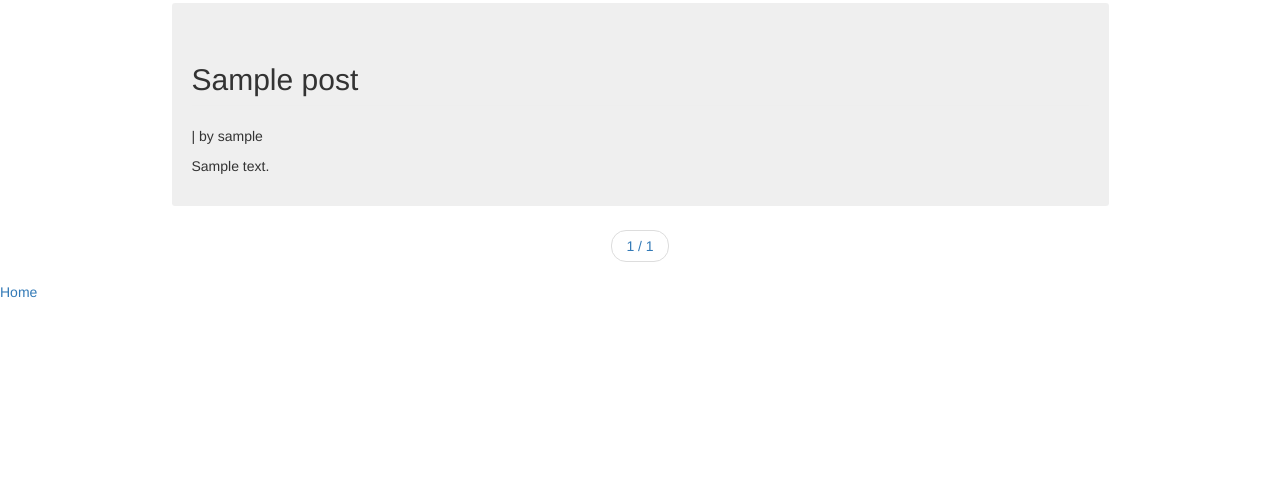
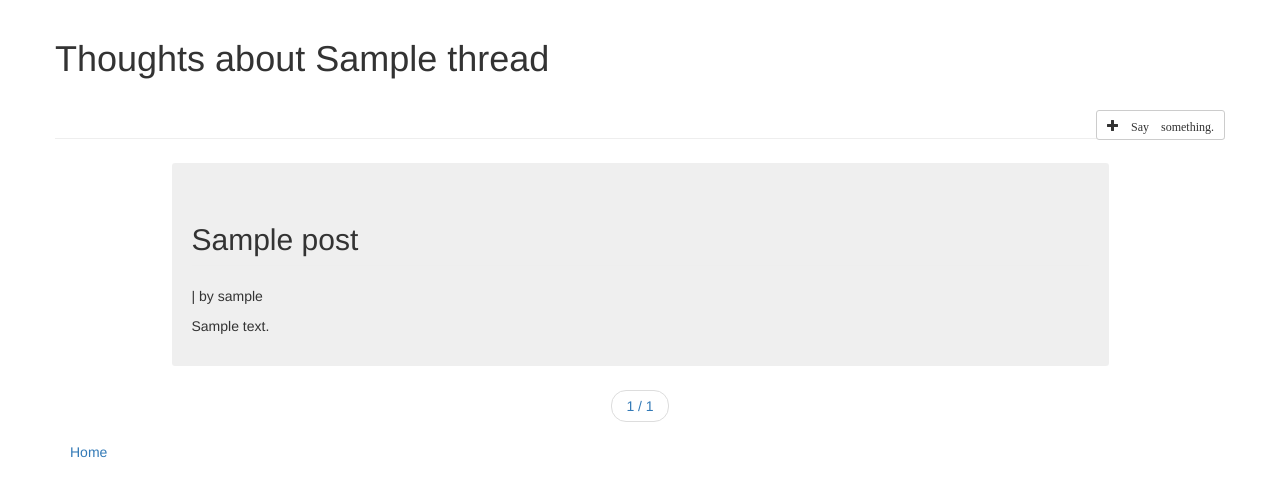
Before and after one commit to Waiyaki/django-by-example-forum, a Django app: page /forum/thread/1/ in a window 1280 px wide. Shown: the part 51-548 px from the top of the page. Run offline with Django 3.2, Linux system fonts and the light colour scheme; tables that the repository leaves empty hold one stand-in row (values such as "Sample post"); some libraries are stand-ins or nearby versions.

Commit message:
Minor UI updates -- forums and threads table: added a few bootstrap classes.

```diff
--- a/forum/templates/forum/base.html
+++ b/forum/templates/forum/base.html
@@ -29,8 +29,10 @@
                 </div>
             </div>
 
+            <div class="footer">
+                <span><a href="/forum/">Home</a></span>
+            </div>
         </div>
-        <span><a href="/forum">Home</a></span>
     </body>
     <script type="text/javascript" src="{% static 'js/jquery-2.1.1.min.js' %}"></script>
     <script type="text/javascript" src="{% static 'js/bootstrap.min.js' %}"></script>
--- a/forum/templates/forum/thread.html
+++ b/forum/templates/forum/thread.html
@@ -9,6 +9,18 @@
 {% endif %}
 
 {% block content %}
+    {% if thread %}
+        <div class="page-header">
+            <h1>
+                Thoughts about {{ thread.title }}
+            </h1>
+            <br>
+            <div class="pull-right">
+                <a href="{% url 'forum:add_post' pk=thread.pk %}" class="glyphicon glyphicon-plus pull-right btn btn-sm btn-default"> Say something.</a>
+            </div>
+            <br>
+        </div>
+    {% endif %}
     <div class="col-xs-12 col-md-10 col-md-offset-1">
         {% if posts %}
             {% for post in posts %}
--- a/forum/urls.py
+++ b/forum/urls.py
@@ -6,5 +6,6 @@ urlpatterns = patterns('',
     url(r'^$', views.index, name='index'),
     url(r'^(?P<pk>\d+)/$', views.forum, name='forum'),
     url(r'^thread/(?P<pk>\d+)/$', views.thread, name='thread'),
-    url(r'^add_thread/(?P<pk>\d+)/$', views.add_thread, name='add_thread'),
+    url(r'^forum/add_thread/(?P<pk>\d+)/$', views.add_thread, name='add_thread'),
+    url(r'^thread/add_post/(?P<pk>\d+)/$', views.add_post, name='add_post'),
 )
--- a/forum/views.py
+++ b/forum/views.py
@@ -1,5 +1,5 @@
 from django.shortcuts import render, get_object_or_404
-from django.http import Http404
+from django.http import Http404, HttpResponse
 from django.core.paginator import Paginator, InvalidPage, EmptyPage
 
 
@@ -61,4 +61,8 @@ def make_paginator(request, items, number):
 
 
 def add_thread(request, pk):
-    pass
+    return HttpResponse("<h1>Work in Progress...</h1>")
+
+
+def add_post(request, pk):
+    return HttpResponse("<h1>Work in Progress...</h1>")
```
Also changed, not shown: forum/templates/forum/forum.html (+6 -6 lines), forum/templates/forum/index.html (+4 -4 lines), 2 other files.
